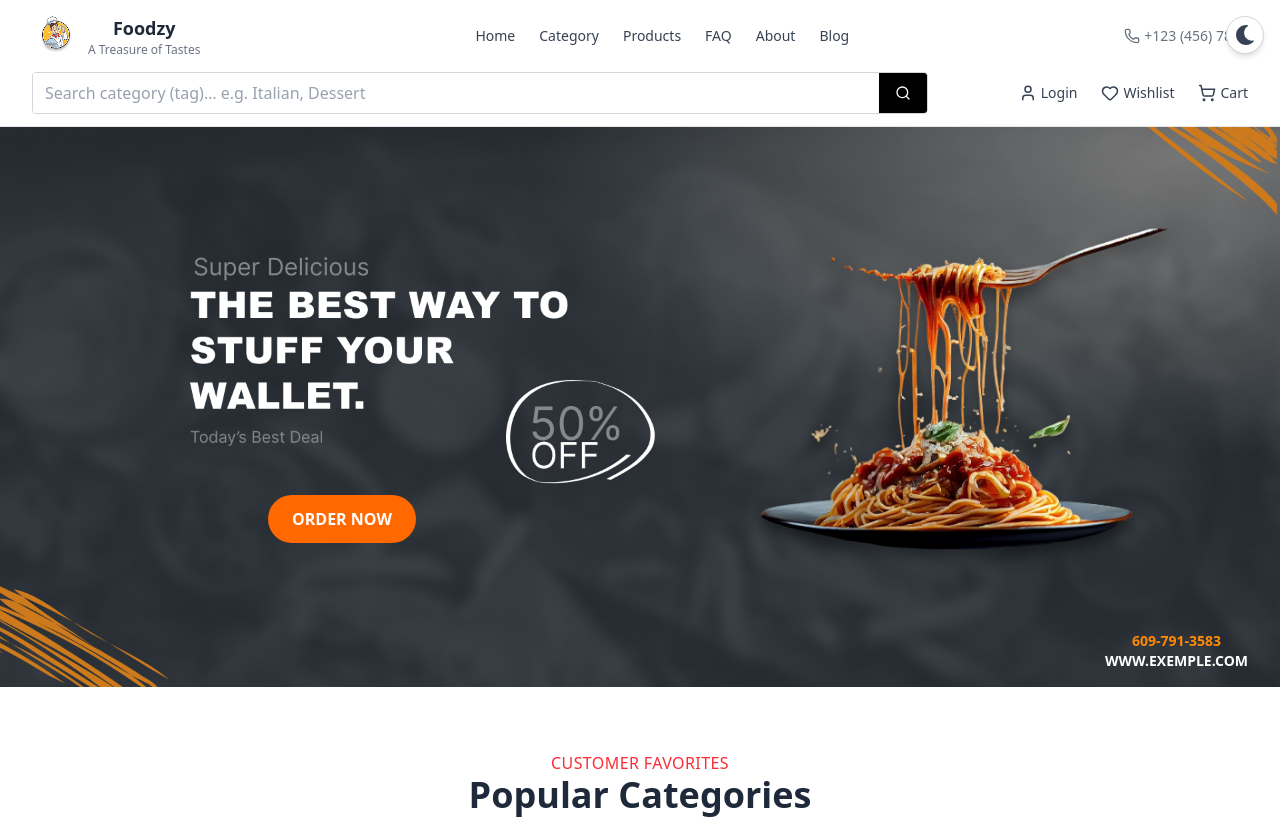
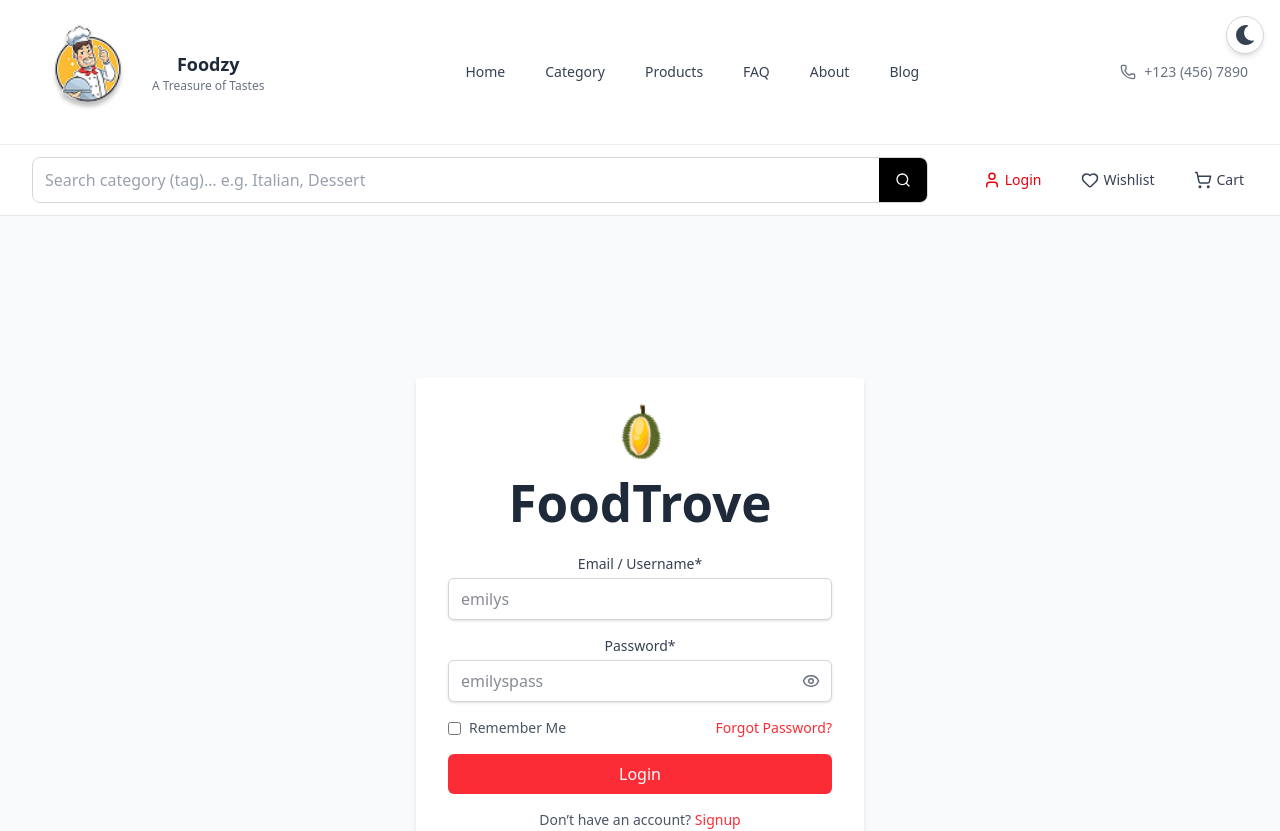
Before and after one commit to Alaafathalla/E-commerce, a React (Vite) app: page /#/login in a window 1280 px wide. Before the commit this address led to /. Shown: the top 831 px of the page. Built offline with nearby package versions, Linux system fonts and the light colour scheme.

Commit message:
hash routing

```diff
--- a/src/Components/Navbar/Navbar.jsx
+++ b/src/Components/Navbar/Navbar.jsx
@@ -9,8 +9,8 @@ import {
   X,
   Menu as MenuIcon,
 } from "lucide-react";
-import { Link, useLocation, useNavigate } from "react-router-dom";
-import { AnimatePresence,motion} from "framer-motion";
+import { Link, NavLink, useLocation, useNavigate } from "react-router-dom";
+import { AnimatePresence, motion } from "framer-motion";
 import logo from "../../assets/logo.png";
 import useCartStore from "../../Stores/useCartStore";
 import useDataStore from "../../Stores/useDataStore";
@@ -23,6 +23,15 @@ const NAV_LINKS = [
   { to: "/about", label: "About" },
   { to: "/blog", label: "Blog" },
 ];
+
+// صنف أساسي للروابط + مفعّل
+const desktopLinkBase =
+  "relative px-1 py-2 text-sm font-medium transition-colors duration-200 hover:text-red-500 focus:outline-none focus-visible:ring-2 focus-visible:ring-red-400 rounded";
+const desktopLinkActive =
+  "text-red-600 after:content-[''] after:absolute after:left-0 after:-bottom-[6px] after:h-[2px] after:w-full after:bg-red-600";
+
+const mobileLinkBase =
+  "block rounded px-3 py-3 text-sm font-medium hover:bg-gray-100 dark:hover:bg-gray-800";
 
 const Navbar = () => {
   const [isMobileMenuOpen, setIsMobileMenuOpen] = useState(false);
@@ -105,7 +114,7 @@ const Navbar = () => {
     }
   };
 
-  // 🎞️ Variants لطراوة أكثر (اختياري لعناصر الروابط داخل الدرج)
+  // 🎞️ Variants لطراوة عناصر الروابط داخل الدرج
   const listVariants = {
     hidden: { opacity: 0, x: -8 },
     show: (i = 1) => ({
@@ -121,8 +130,9 @@ const Navbar = () => {
 
   return (
     <header className="w-full border-b border-gray-200 dark:border-gray-700 bg-white dark:bg-gray-900 text-gray-700 dark:text-gray-200 transition-colors duration-300">
-      {/* Top Bar */}
-      <div className="flex items-center justify-between px-4 py-3 lg:px-8">
+      {/* ======= Top Bar (Desktop paddings مضبوطة) ======= */}
+      <div className="mx-auto max-w-7xl px-4 sm:px-6 lg:px-8">
+        <div className="flex items-center justify-between py-3 lg:py-4">
           {/* Logo & Toggle */}
           <div className="flex items-center gap-4">
             <button
@@ -136,7 +146,7 @@ const Navbar = () => {
             </button>
 
             <Link to="/" className="flex items-center gap-2">
-            <img src={logo} alt="logo" className="w-12 h-12 rounded-full" />
+              <img src={logo} alt="logo" className="w-28 h-28 rounded-full" />
               <div className="leading-tight">
                 <p className="text-lg font-bold text-gray-800 dark:text-white">Foodzy</p>
                 <p className="text-xs text-gray-500 dark:text-gray-400">A Treasure of Tastes</p>
@@ -145,29 +155,39 @@ const Navbar = () => {
           </div>
 
           {/* Desktop Links */}
-        <nav className="hidden lg:flex items-center gap-6 text-sm font-medium text-gray-700 dark:text-gray-200">
+          <nav className="hidden lg:flex items-center gap-8 text-sm font-medium text-gray-700 dark:text-gray-200">
             {NAV_LINKS.map((l) => (
-            <Link key={l.to} to={l.to} className="hover:text-red-500">
+              <NavLink
+                key={l.to}
+                to={l.to}
+                className={({ isActive }) =>
+                  `${desktopLinkBase} ${isActive ? desktopLinkActive : "text-gray-700 dark:text-gray-200"}`
+                }
+                end={l.to === "/"}
+              >
                 {l.label}
-            </Link>
+              </NavLink>
             ))}
           </nav>
 
           {/* Phone */}
-        <div className="hidden lg:flex items-center gap-1 text-sm text-gray-500 dark:text-gray-300">
+          <div className="hidden lg:flex items-center gap-2 text-sm text-gray-500 dark:text-gray-300">
             <Phone size={16} />
             <span>+123 (456) 7890</span>
           </div>
         </div>
+      </div>
 
-      {/* Desktop Search + Actions */}
-      <div className="px-4 pb-3 lg:px-8 hidden lg:flex items-center justify-between gap-6">
+      {/* ======= Desktop Search + Actions (حاوية ومسافات أوضح) ======= */}
+      <div className="hidden lg:block border-t border-gray-200/70 dark:border-gray-700/70">
+        <div className="mx-auto max-w-7xl px-4 sm:px-6 lg:px-8">
+          <div className="flex items-center justify-between gap-8 py-3">
             {/* Search */}
-        <div className="flex w-full max-w-4xl border border-gray-300 dark:border-gray-600 rounded overflow-hidden bg-white dark:bg-gray-800">
+            <div className="flex w-full max-w-4xl border border-gray-300 dark:border-gray-600 rounded-lg overflow-hidden bg-white dark:bg-gray-800">
               <input
                 type="text"
                 placeholder="Search category (tag)… e.g. Italian, Dessert"
-            className="px-3 py-2 w-full bg-white dark:bg-gray-800 text-gray-800 dark:text-white placeholder:text-gray-400 dark:placeholder:text-gray-500 focus:outline-none"
+                className="px-3 py-2.5 w-full bg-white dark:bg-gray-800 text-gray-800 dark:text-white placeholder:text-gray-400 dark:placeholder:text-gray-500 focus:outline-none"
                 value={searchTerm}
                 onChange={(e) => setSearchTerm(e.target.value)}
                 onKeyDown={onSearchKeyDown}
@@ -184,37 +204,56 @@ const Navbar = () => {
             </div>
 
             {/* Actions */}
-        <div className="flex items-center gap-6 text-sm text-gray-700 dark:text-gray-200 whitespace-nowrap">
+            <div className="flex items-center gap-8 text-sm text-gray-700 dark:text-gray-200 whitespace-nowrap">
               {!isLoggedIn ? (
-            <Link to="/login" className="flex items-center gap-1 hover:text-red-500">
+                <NavLink
+                  to="/login"
+                  className={({ isActive }) =>
+                    `${desktopLinkBase} ${isActive ? "text-red-600" : ""} flex items-center gap-1`
+                  }
+                >
                   <User size={18} />
                   <span>Login</span>
-            </Link>
+                </NavLink>
               ) : (
-            <Link to="/account" className="flex items-center gap-1 hover:text-red-500">
+                <NavLink
+                  to="/account"
+                  className={({ isActive }) =>
+                    `${desktopLinkBase} ${isActive ? "text-red-600" : ""} flex items-center gap-1`
+                  }
+                >
                   <User size={18} />
                   <span>Account</span>
-            </Link>
+                </NavLink>
               )}
 
-          <Link to="/wishlist" className="flex items-center gap-1 hover:text-red-500">
+              <NavLink
+                to="/wishlist"
+                className={({ isActive }) =>
+                  `${desktopLinkBase} ${isActive ? "text-red-600" : ""} flex items-center gap-1`
+                }
+              >
                 <Heart size={18} />
                 <span>Wishlist</span>
-          </Link>
+              </NavLink>
 
-          <Link
+              <NavLink
                 to="/cart"
-            className="relative flex items-center gap-1 hover:text-red-500"
+                className={({ isActive }) =>
+                  `${desktopLinkBase} ${isActive ? "text-red-600" : ""} relative flex items-center gap-1`
+                }
                 aria-label={`Cart${cartCount ? ` (${cartCount})` : ""}`}
               >
                 <ShoppingCart size={18} />
                 <span>Cart</span>
                 {cartCount > 0 && (
-              <span className="absolute -top-2 -right-2 h-5 min-w-[1.25rem] px-1 rounded-full text-[10px] leading-5 text-white bg-red-500 text-center font-semibold shadow">
+                  <span className="absolute -top-2 -right-3 h-5 min-w-[1.25rem] px-1 rounded-full text-[10px] leading-5 text-white bg-red-500 text-center font-semibold shadow">
                     {badgeText}
                   </span>
                 )}
-          </Link>
+              </NavLink>
+            </div>
+          </div>
         </div>
       </div>
 
@@ -300,13 +339,16 @@ const Navbar = () => {
                     animate="show"
                     variants={listVariants}
                   >
-                    <Link
+                    <NavLink
                       to={l.to}
-                      className="block rounded px-3 py-3 text-sm font-medium hover:bg-gray-100 dark:hover:bg-gray-800"
+                      className={({ isActive }) =>
+                        `${mobileLinkBase} ${isActive ? "text-red-600" : ""}`
+                      }
                       onClick={() => setIsMobileMenuOpen(false)}
+                      end={l.to === "/"}
                     >
                       {l.label}
-                    </Link>
+                    </NavLink>
                   </motion.div>
                 ))}
               </nav>
@@ -314,27 +356,33 @@ const Navbar = () => {
               {/* Actions / Phone */}
               <div className="mt-auto px-4 py-4 border-t border-gray-200 dark:border-gray-700">
                 <div className="flex items-center justify-between">
-                  <Link
+                  <NavLink
                     to={isLoggedIn ? "/account" : "/login"}
-                    className="flex items-center gap-2 text-sm hover:text-red-500"
+                    className={({ isActive }) =>
+                      `flex items-center gap-2 text-sm hover:text-red-500 ${isActive ? "text-red-600" : ""}`
+                    }
                     onClick={() => setIsMobileMenuOpen(false)}
                   >
                     <User size={18} />
                     <span>{isLoggedIn ? "Account" : "Login"}</span>
-                  </Link>
+                  </NavLink>
 
-                  <Link
+                  <NavLink
                     to="/wishlist"
-                    className="flex items-center gap-2 text-sm hover:text-red-500"
+                    className={({ isActive }) =>
+                      `flex items-center gap-2 text-sm hover:text-red-500 ${isActive ? "text-red-600" : ""}`
+                    }
                     onClick={() => setIsMobileMenuOpen(false)}
                   >
                     <Heart size={18} />
                     <span>Wishlist</span>
-                  </Link>
+                  </NavLink>
 
-                  <Link
+                  <NavLink
                     to="/cart"
-                    className="relative flex items-center gap-2 text-sm hover:text-red-500"
+                    className={({ isActive }) =>
+                      `relative flex items-center gap-2 text-sm hover:text-red-500 ${isActive ? "text-red-600" : ""}`
+                    }
                     onClick={() => setIsMobileMenuOpen(false)}
                   >
                     <ShoppingCart size={18} />
@@ -344,7 +392,7 @@ const Navbar = () => {
                         {badgeText}
                       </span>
                     )}
-                  </Link>
+                  </NavLink>
                 </div>
 
                 <div className="mt-4 flex items-center gap-2 text-sm text-gray-500 dark:text-gray-300">
--- a/src/Pages/Login/Login.jsx
+++ b/src/Pages/Login/Login.jsx
@@ -138,7 +138,7 @@ const Login = () => {
               {/* Signup */}
               <p className="text-center text-sm text-gray-600 dark:text-gray-400">
                 Don’t have an account?{" "}
-                <a href="/register" className="text-red-500 hover:underline">
+                <a href="#register" className="text-red-500 hover:underline">
                   Signup
                 </a>
               </p>
--- a/src/Pages/Register/Rsgister.jsx
+++ b/src/Pages/Register/Rsgister.jsx
@@ -169,7 +169,7 @@ const Register = () => {
               </button>
 
               <p className="text-center text-sm text-gray-600 dark:text-gray-400">
-                Have an account? <a href="/login" className="text-red-500 hover:underline">Login</a>
+                Have an account? <a href="#login" className="text-red-500 hover:underline">Login</a>
               </p>
             </Form>
           )}
--- a/src/Pages/SingleProduct/SingleProduct.jsx
+++ b/src/Pages/SingleProduct/SingleProduct.jsx
@@ -243,8 +243,8 @@ export default function SingleProduct() {
 
           {/* Extra info */}
           <div className="mt-8 rounded-2xl bg-white p-4 ring-1 ring-gray-100 dark:bg-gray-800 dark:ring-gray-700">
-            <h3 className="text-base font-semibold mb-2 text-gray-600 dark:text-gray-100">Ingredients</h3>
-            <ul className="list-disc pl-5 text-sm text-gray-300 dark:text-gray-300">
+            <h3 className="text-2xl font-semibold mb-2 text-gray-600 dark:text-gray-100">Ingredients</h3>
+            <ul className=" pl-5 text-sm text-gray-300 list-none dark:text-gray-300">
               {Array.isArray(recipe.ingredients) && recipe.ingredients.length ? (
                 recipe.ingredients.map((ing, i) => <li key={i}>{ing}</li>)
               ) : (
@@ -254,8 +254,8 @@ export default function SingleProduct() {
           </div>
 
           <div className="mt-6 rounded-2xl bg-white p-4 ring-1 ring-gray-100 dark:bg-gray-800 dark:ring-gray-700">
-            <h3 className="text-base font-semibold mb-2 text-gray-600 dark:text-gray-100">Instructions</h3>
-            <ol className="list-decimal pl-5 text-sm text-gray-300 dark:text-gray-300 space-y-1">
+            <h3 className="text-2xl font-semibold mb-2 text-gray-600 dark:text-gray-100">Instructions</h3>
+            <ol className=" pl-5 text-sm text-gray-300 dark:text-gray-300 list-none space-y-1">
               {Array.isArray(recipe.instructions) && recipe.instructions.length ? (
                 recipe.instructions.map((step, i) => <li key={i}>{step}</li>)
               ) : (
--- a/src/main.jsx
+++ b/src/main.jsx
@@ -1,14 +1,14 @@
 // src/main.jsx
 import React from 'react';
 import ReactDOM from 'react-dom/client';
-import { BrowserRouter } from 'react-router-dom';
+import { HashRouter } from 'react-router-dom';
 import App from './App.jsx';
 import './index.css';
 
 ReactDOM.createRoot(document.getElementById('root')).render(
   <React.StrictMode>
-    <BrowserRouter>
+    <HashRouter>
       <App />
-    </BrowserRouter>
+    </HashRouter>
   </React.StrictMode>
 );
```
Lines whose indentation alone changed are shown as unchanged.
